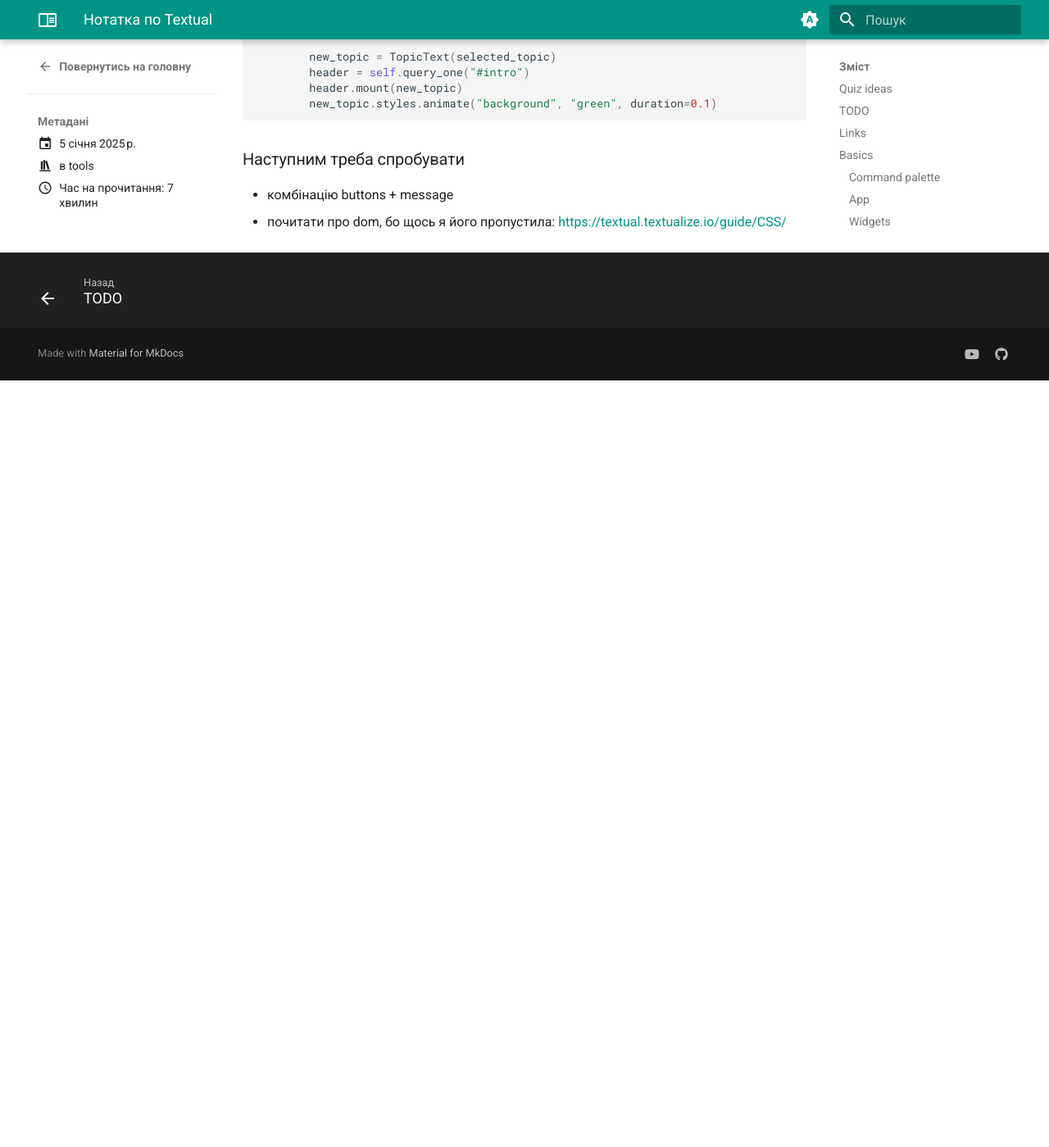
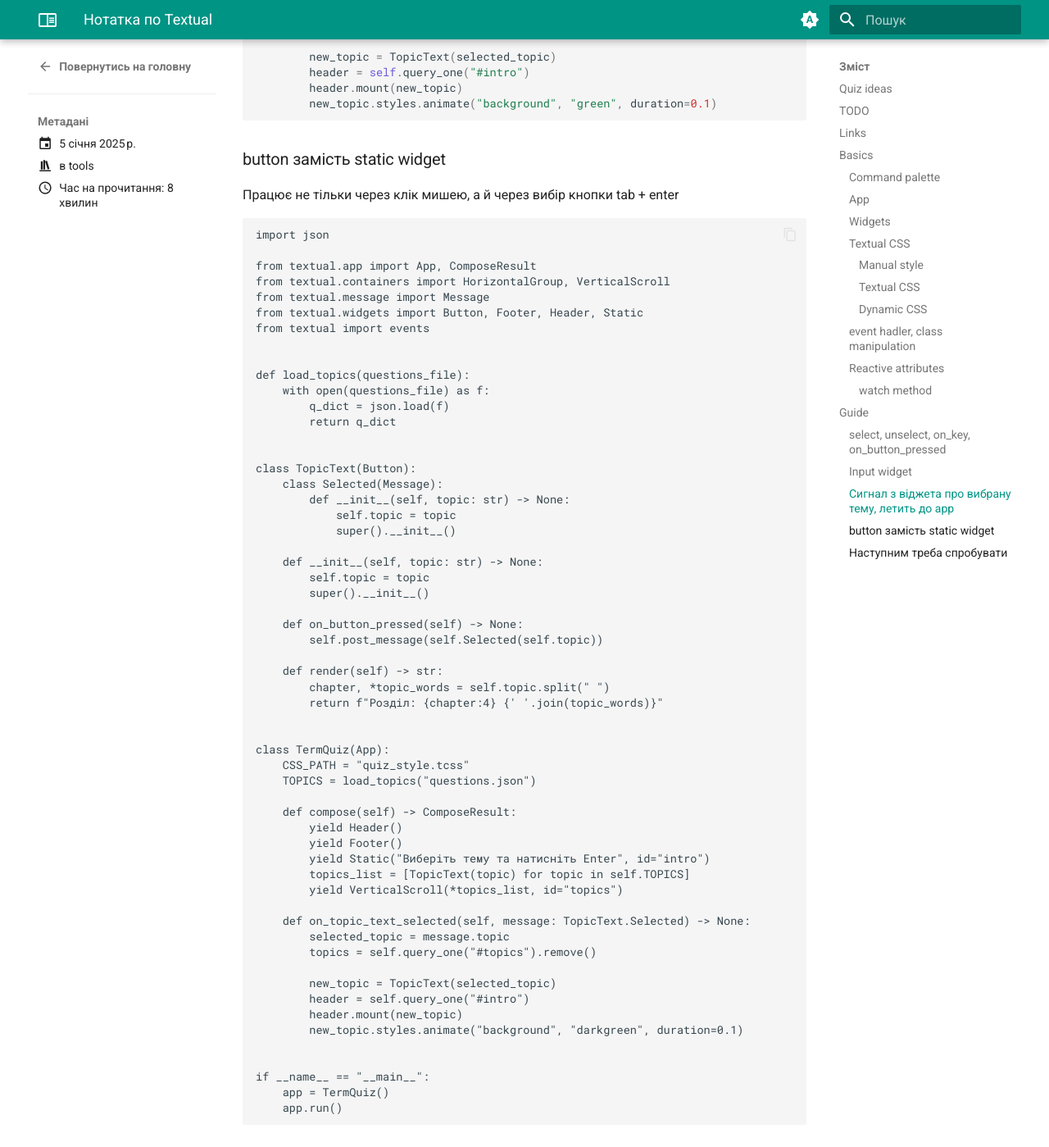
Before and after one commit to natenka/ttl-site, an MkDocs documentation site: the page built from docs/blog/posts/textual-intro.md, in a window 1280 px wide and 1400 px high, scrolled down 10770 px. Shown: the whole window at 82% size. Built offline with MkDocs 1.6.1 and Material for MkDocs 9.7.7, drawn with Linux system fonts in a browser that asks for light colours; before the commit the page ends 11234 px from its top, so only the background shows below that; some of the changed text lies outside the part shown.

Commit message:
UPD Events and messages. Added button + msg example

````diff
--- a/docs/blog/posts/textual-intro.md
+++ b/docs/blog/posts/textual-intro.md
@@ -534,7 +535,7 @@ if __name__ == "__main__":
 
 
 
-Те саме, тільки видаляю теми через VirticalScroll
+Те саме, тільки видаляю теми через VerticalScroll
 ```python
 class TermQuiz(App):
     CSS_PATH = "quiz_style.tcss"
@@ -557,7 +558,70 @@ class TermQuiz(App):
         new_topic.styles.animate("background", "green", duration=0.1)
 ```
 
+### button замість static widget
+
+Працює не тільки через клік мишею, а й через вибір кнопки tab + enter
+
+```
+import json
+
+from textual.app import App, ComposeResult
+from textual.containers import HorizontalGroup, VerticalScroll
+from textual.message import Message
+from textual.widgets import Button, Footer, Header, Static
+from textual import events
+
+
+def load_topics(questions_file):
+    with open(questions_file) as f:
+        q_dict = json.load(f)
+        return q_dict
+
+
+class TopicText(Button):
+    class Selected(Message):
+        def __init__(self, topic: str) -> None:
+            self.topic = topic
+            super().__init__()
+
+    def __init__(self, topic: str) -> None:
+        self.topic = topic
+        super().__init__()
+
+    def on_button_pressed(self) -> None:
+        self.post_message(self.Selected(self.topic))
+
+    def render(self) -> str:
+        chapter, *topic_words = self.topic.split(" ")
+        return f"Розділ: {chapter:4} {' '.join(topic_words)}"
+
+
+class TermQuiz(App):
+    CSS_PATH = "quiz_style.tcss"
+    TOPICS = load_topics("questions.json")
+
+    def compose(self) -> ComposeResult:
+        yield Header()
+        yield Footer()
+        yield Static("Виберіть тему та натисніть Enter", id="intro")
+        topics_list = [TopicText(topic) for topic in self.TOPICS]
+        yield VerticalScroll(*topics_list, id="topics")
+
+    def on_topic_text_selected(self, message: TopicText.Selected) -> None:
+        selected_topic = message.topic
+        topics = self.query_one("#topics").remove()
+
+        new_topic = TopicText(selected_topic)
+        header = self.query_one("#intro")
+        header.mount(new_topic)
+        new_topic.styles.animate("background", "darkgreen", duration=0.1)
+
+
+if __name__ == "__main__":
+    app = TermQuiz()
+    app.run()
+```
+
 ### Наступним треба спробувати
 
-* комбінацію buttons + message
 * почитати про dom, бо щось я його пропустила: https://textual.textualize.io/guide/CSS/
````
Also changed, not shown: other parts of docs/blog/posts/textual-intro.md (+4 -3 lines), 2 other files.
